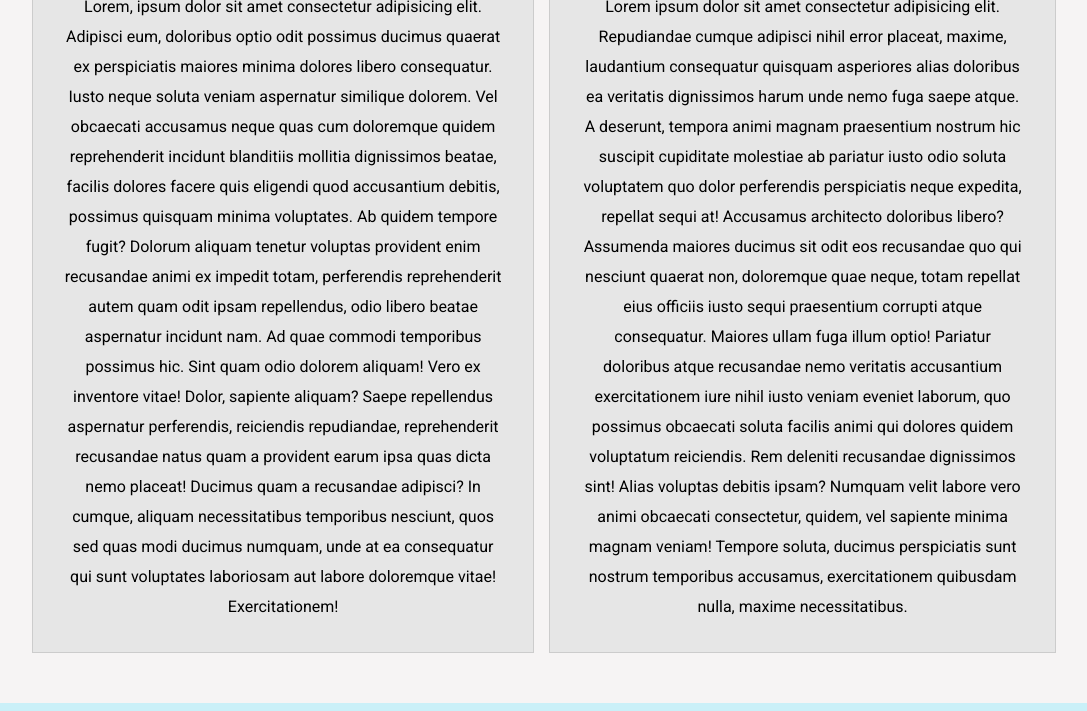
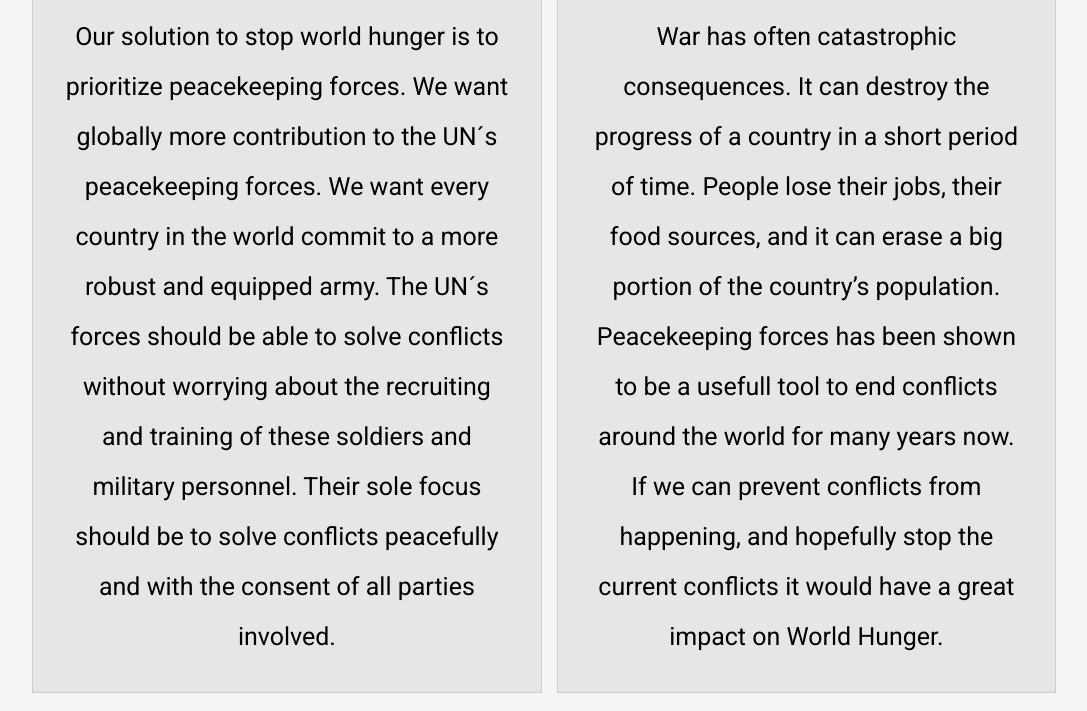
Before and after one commit to Andershaakonsen/Snowball-Challenge, a plain HTML site: page index.html in a window 1280 px wide. Shown: the part 676-1387 px from the top of the page, without its empty margins (96-1183 px from the left). Drawn offline with Linux system fonts and the light colour scheme.

Commit message:
Added text

```diff
--- a/index.html
+++ b/index.html
@@ -43,48 +43,20 @@
         <div class="box">
           <h3>Our Solution</h3>
           <p>
-            Lorem, ipsum dolor sit amet consectetur adipisicing elit. Adipisci
-            eum, doloribus optio odit possimus ducimus quaerat ex perspiciatis
-            maiores minima dolores libero consequatur. Iusto neque soluta veniam
-            aspernatur similique dolorem. Vel obcaecati accusamus neque quas cum
-            doloremque quidem reprehenderit incidunt blanditiis mollitia
-            dignissimos beatae, facilis dolores facere quis eligendi quod
-            accusantium debitis, possimus quisquam minima voluptates. Ab quidem
-            tempore fugit? Dolorum aliquam tenetur voluptas provident enim
-            recusandae animi ex impedit totam, perferendis reprehenderit autem
-            quam odit ipsam repellendus, odio libero beatae aspernatur incidunt
-            nam. Ad quae commodi temporibus possimus hic. Sint quam odio dolorem
-            aliquam! Vero ex inventore vitae! Dolor, sapiente aliquam? Saepe
-            repellendus aspernatur perferendis, reiciendis repudiandae,
-            reprehenderit recusandae natus quam a provident earum ipsa quas
-            dicta nemo placeat! Ducimus quam a recusandae adipisci? In cumque,
-            aliquam necessitatibus temporibus nesciunt, quos sed quas modi
-            ducimus numquam, unde at ea consequatur qui sunt voluptates
-            laboriosam aut labore doloremque vitae! Exercitationem!
+            Our solution to stop world hunger is to prioritize peacekeeping forces. We want globally more contribution to the UN´s
+            peacekeeping forces. We want every country in the world commit to a more robust and equipped army. The UN´s forces
+            should be able to solve conflicts without worrying about the recruiting and training of these soldiers and military
+            personnel. Their sole focus should be to  solve conflicts peacefully and with the consent of all parties involved.
           </p>
         </div>
 
         <div class="box box2">
           <h3>Why it will work</h3>
           <p>
-            Lorem ipsum dolor sit amet consectetur adipisicing elit. Repudiandae
-            cumque adipisci nihil error placeat, maxime, laudantium consequatur
-            quisquam asperiores alias doloribus ea veritatis dignissimos harum
-            unde nemo fuga saepe atque. A deserunt, tempora animi magnam
-            praesentium nostrum hic suscipit cupiditate molestiae ab pariatur
-            iusto odio soluta voluptatem quo dolor perferendis perspiciatis
-            neque expedita, repellat sequi at! Accusamus architecto doloribus
-            libero? Assumenda maiores ducimus sit odit eos recusandae quo qui
-            nesciunt quaerat non, doloremque quae neque, totam repellat eius
-            officiis iusto sequi praesentium corrupti atque consequatur. Maiores
-            ullam fuga illum optio! Pariatur doloribus atque recusandae nemo
-            veritatis accusantium exercitationem iure nihil iusto veniam eveniet
-            laborum, quo possimus obcaecati soluta facilis animi qui dolores
-            quidem voluptatum reiciendis. Rem deleniti recusandae dignissimos
-            sint! Alias voluptas debitis ipsam? Numquam velit labore vero animi
-            obcaecati consectetur, quidem, vel sapiente minima magnam veniam!
-            Tempore soluta, ducimus perspiciatis sunt nostrum temporibus
-            accusamus, exercitationem quibusdam nulla, maxime necessitatibus.
+            War has often catastrophic consequences. It can destroy the progress of a country in a short period of time. People lose
+            their jobs, their food sources, and it can erase a big portion of the country’s population. Peacekeeping forces has been
+            shown to be a usefull tool to end conflicts around the world for many years now. If we can prevent conflicts from happening, and hopefully stop
+            the current conflicts it would have a great impact on World Hunger.
           </p>
         </div>
       </div>
--- a/style.css
+++ b/style.css
@@ -113,7 +113,7 @@ section#showcase{
 
 #info .box h3{
     margin-bottom: 20px;
-    font-size: 18px;
+    font-size: 30px;
     text-transform: uppercase;
 
 }
@@ -121,10 +121,12 @@ section#showcase{
 #info .box{
     text-align: center;
     padding: 30px;
-    line-height: 30px;
+    font-size: 25px;
+    line-height: 50px;
     border: #cccccc solid 1px;
     background: #e6e6e6;
     margin-bottom: 50px;
+    font-weight:;
 
 }
 
@@ -166,7 +168,7 @@ footer a{
     padding: 5px 10px 5px 10px;
 }
 
-@media (max-width: 768px){
+@media (max-width: 900px){
     .container{
         width: 100%;
     }
```
